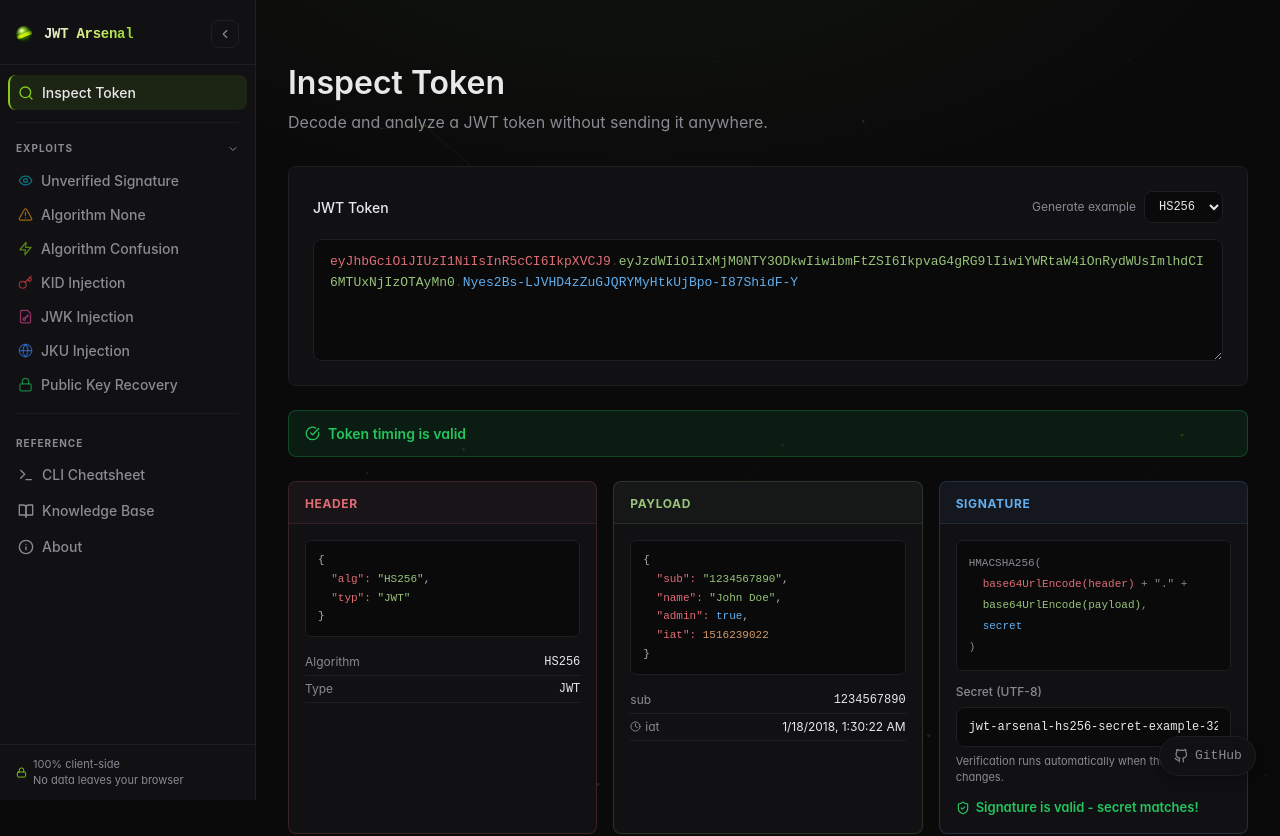
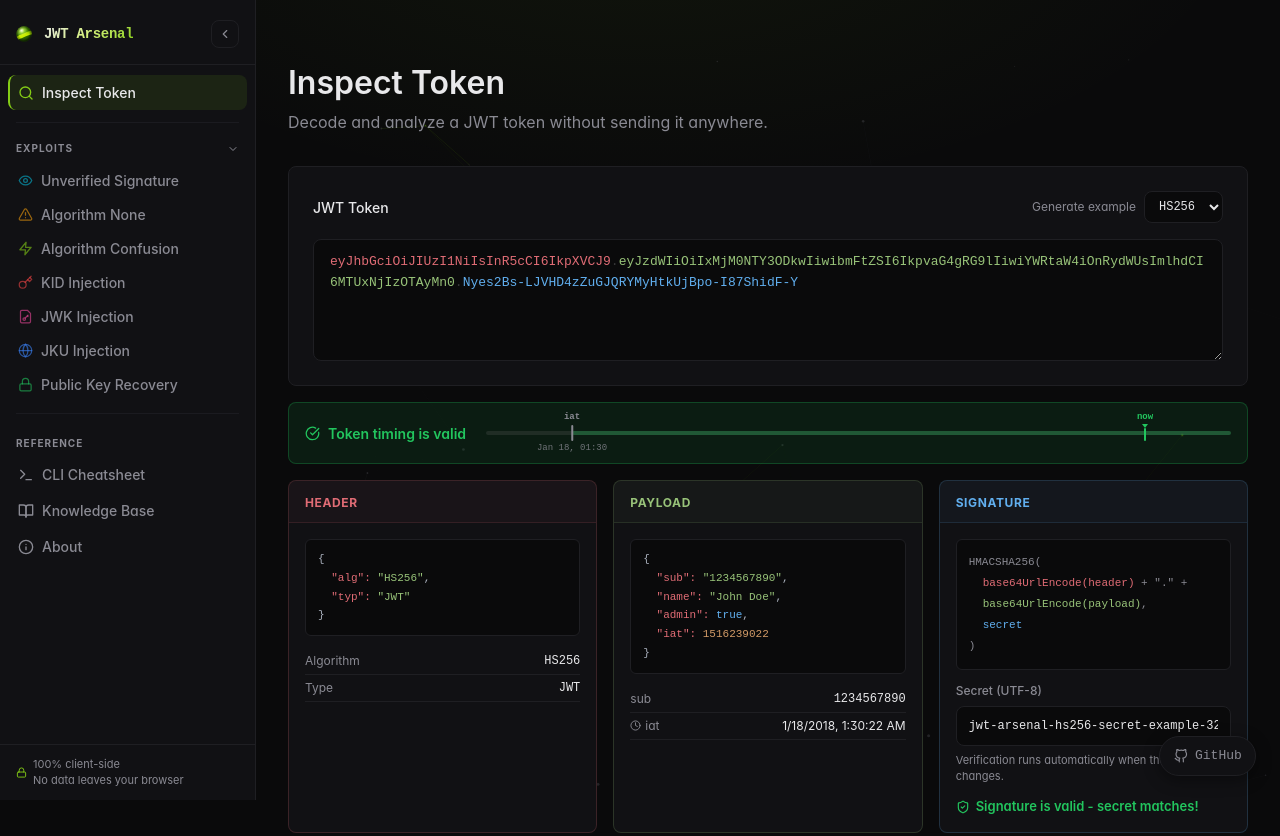
Before and after one commit to HiitCat/JWT-Arsenal, a Next.js app: page /inspect in a window 1280 px wide. Shown: the top 836 px of the page. Built offline with nearby package versions, Linux system fonts and the light colour scheme.

Commit message:
feat: added token validity timeline

```diff
--- a/app/inspect/page.tsx
+++ b/app/inspect/page.tsx
@@ -52,6 +52,10 @@ export default function InspectPage() {
   }, []);
 
   const expired = parsed ? isExpired(parsed.payload) : false;
+  const now = Math.floor(Date.now() / 1000);
+  const notYetValid = parsed
+    ? typeof parsed.payload.nbf === "number" && now < (parsed.payload.nbf as number)
+    : false;
 
   return (
     <PageContainer>
@@ -71,7 +75,7 @@ export default function InspectPage() {
             border: "1px solid var(--border)",
             borderRadius: "var(--radius)",
             padding: "24px",
-            marginBottom: "24px",
+            marginBottom: "16px",
           }}
         >
           <div style={{ marginBottom: "16px", display: "flex", alignItems: "center", justifyContent: "space-between", gap: "16px", flexWrap: "wrap" }}>
@@ -106,27 +110,26 @@ export default function InspectPage() {
 
         {parsed && (
           <>
-            <div style={{ marginBottom: "24px" }}>
+            <div style={{ marginBottom: "16px" }}>
               <div
                 style={{
-                  display: "flex",
-                  alignItems: "center",
-                  gap: "8px",
-                  padding: "12px 16px",
-                  background: expired ? "var(--danger-tint)" : "var(--success-tint)",
-                  border: `1px solid ${expired ? "var(--danger-border-strong)" : "var(--success-border)"}`,
+                  padding: "10px 16px",
+                  background: expired ? "var(--danger-tint)" : notYetValid ? "rgba(245,158,11,0.06)" : "var(--success-tint)",
+                  border: `1px solid ${expired ? "var(--danger-border-strong)" : notYetValid ? "rgba(245,158,11,0.35)" : "var(--success-border)"}`,
                   borderRadius: "var(--radius)",
                 }}
               >
-                {expired ? <AlertCircle size={15} color="var(--danger)" /> : <CheckCircle size={15} color="var(--success)" />}
-                <span style={{ fontSize: "14px", fontWeight: 600, color: expired ? "var(--danger)" : "var(--success)" }}>
-                  {expired ? "Token is expired" : "Token timing is valid"}
-                </span>
-                {typeof parsed.payload.exp === "number" && (
-                  <span style={{ fontSize: "13px", color: "var(--text-muted)", marginLeft: "4px" }}>
-                    - exp: {formatTimestamp(parsed.payload.exp)}
+                <div style={{ display: "flex", alignItems: "center", gap: "8px" }}>
+                  {expired
+                    ? <AlertCircle size={15} color="var(--danger)" />
+                    : notYetValid
+                    ? <AlertCircle size={15} color="#f59e0b" />
+                    : <CheckCircle size={15} color="var(--success)" />}
+                  <span style={{ fontSize: "14px", fontWeight: 600, color: expired ? "var(--danger)" : notYetValid ? "#f59e0b" : "var(--success)", whiteSpace: "nowrap" }}>
+                    {expired ? "Token is expired" : notYetValid ? "Token not yet valid" : "Token timing is valid"}
                   </span>
-                )}
+                  <TimingTimeline payload={parsed.payload} />
+                </div>
               </div>
             </div>
 
@@ -135,7 +138,7 @@ export default function InspectPage() {
                 display: "grid",
                 gridTemplateColumns: "1fr 1fr 1fr",
                 gap: "16px",
-                marginBottom: "24px",
+                marginBottom: "16px",
               }}
             >
               <Section title="Header" accent={JWT_PART_COLORS.header}>
@@ -180,7 +183,7 @@ export default function InspectPage() {
                 background: "var(--bg-elevated)",
                 border: "1px solid var(--border)",
                 borderRadius: "var(--radius)",
-                padding: "24px",
+                padding: "16px",
               }}
             >
               <div style={{ fontSize: "14px", fontWeight: 500, color: "var(--text)", marginBottom: "16px" }}>
@@ -442,6 +445,82 @@ function SignatureVerifier({
   );
 }
 
+function TimingTimeline({ payload }: { payload: Record<string, unknown> }) {
+  const now = Math.floor(Date.now() / 1000);
+  const iat = typeof payload.iat === "number" ? payload.iat : null;
+  const nbf = typeof payload.nbf === "number" ? payload.nbf : null;
+  const exp = typeof payload.exp === "number" ? payload.exp : null;
+
+  const claimTs = [iat, nbf, exp].filter((t): t is number => t !== null);
+  if (claimTs.length === 0) return null;
+
+  const allTs = [...claimTs, now];
+  const minTs = Math.min(...allTs);
+  const maxTs = Math.max(...allTs);
+  const range = maxTs - minTs || 7200;
+  const pad = range * 0.15;
+  const start = minTs - pad;
+  const total = maxTs + pad - start;
+
+  const pct = (ts: number) => `${((ts - start) / total) * 100}%`;
+  const pctN = (ts: number) => ((ts - start) / total) * 100;
+
+  const isExpired = exp !== null && now > exp;
+  const isNotYetValid = nbf !== null && now < nbf;
+  const nowColor = isExpired ? "var(--danger)" : isNotYetValid ? "#f59e0b" : "var(--success)";
+
+  const validStart = nbf ?? iat ?? start;
+  const validEnd = exp ?? (maxTs + pad);
+  const validStartPct = pctN(validStart);
+  const validWidthPct = pctN(validEnd) - validStartPct;
+
+  const markers: Array<{ ts: number; label: string; color: string }> = [
+    iat !== null ? { ts: iat, label: "iat", color: "var(--text-muted)" } : null,
+    nbf !== null && nbf !== iat ? { ts: nbf, label: "nbf", color: "#f59e0b" } : null,
+    exp !== null ? { ts: exp, label: "exp", color: isExpired ? "var(--danger)" : "var(--success)" } : null,
+  ].filter((m): m is { ts: number; label: string; color: string } => m !== null);
+
+  const fmtTitle = (ts: number) => new Date(ts * 1000).toLocaleString("en-US", { month: "short", day: "numeric", year: "numeric", hour: "2-digit", minute: "2-digit", hour12: false });
+
+  // px layout: bar centered at CONTAINER_H/2
+  const CONTAINER_H = 40;
+  const BAR_H = 4;
+  const BAR_TOP = (CONTAINER_H - BAR_H) / 2; // 18 — bar center = 20 = container center
+  const TICK_TOP = BAR_TOP - 6;              // 12 — tick starts 6px above bar
+  const TICK_H = BAR_H + 12;                // 16 — tick ends 8px below bar
+
+  const fmtDate = (ts: number) =>
+    new Date(ts * 1000).toLocaleString("en-US", { month: "short", day: "numeric", hour: "2-digit", minute: "2-digit", hour12: false });
+
+  return (
+    <div style={{ flex: 1, minWidth: 0, position: "relative", height: `${CONTAINER_H}px`, marginLeft: "12px" }}>
+      {/* Bar track */}
+      <div style={{ position: "absolute", left: 0, right: 0, top: `${BAR_TOP}px`, height: `${BAR_H}px`, borderRadius: "2px", background: "rgba(128,128,128,0.18)" }}>
+        <div style={{ position: "absolute", left: `${validStartPct}%`, width: `${Math.max(0, validWidthPct)}%`, top: 0, bottom: 0, background: "var(--success)", opacity: 0.28, borderRadius: "2px" }} />
+        {exp !== null && (
+          <div style={{ position: "absolute", left: pct(exp), right: 0, top: 0, bottom: 0, background: "var(--danger)", opacity: 0.22, borderRadius: "0 2px 2px 0" }} />
+        )}
+      </div>
+
+      {/* Claim markers */}
+      {markers.map((m) => (
+        <div key={m.label} style={{ position: "absolute", left: pct(m.ts), top: 0, bottom: 0, transform: "translateX(-50%)", pointerEvents: "none" }}>
+          <div style={{ position: "absolute", top: 0, left: "50%", transform: "translateX(-50%)", fontSize: "9px", fontWeight: 700, color: m.color, fontFamily: "var(--font-mono)", whiteSpace: "nowrap", lineHeight: 1 }}>{m.label}</div>
+          <div style={{ position: "absolute", top: `${TICK_TOP}px`, left: "50%", transform: "translateX(-50%)", width: "1.5px", height: `${TICK_H}px`, background: m.color, borderRadius: "1px" }} />
+          <div style={{ position: "absolute", bottom: 0, left: "50%", transform: "translateX(-50%)", fontSize: "9px", color: m.color, fontFamily: "var(--font-mono)", whiteSpace: "nowrap", lineHeight: 1, opacity: 0.8 }}>{fmtDate(m.ts)}</div>
+        </div>
+      ))}
+
+      {/* Now indicator */}
+      <div style={{ position: "absolute", left: pct(now), top: 0, bottom: 0, transform: "translateX(-50%)", pointerEvents: "none", zIndex: 1 }}>
+        <div style={{ position: "absolute", top: 0, left: "50%", transform: "translateX(-50%)", fontSize: "9px", fontWeight: 700, color: nowColor, fontFamily: "var(--font-mono)", whiteSpace: "nowrap", lineHeight: 1 }}>now</div>
+        <div style={{ position: "absolute", top: `${TICK_TOP - 1}px`, left: "50%", transform: "translateX(-50%)", width: 0, height: 0, borderLeft: "3px solid transparent", borderRight: "3px solid transparent", borderTop: `4px solid ${nowColor}` }} />
+        <div style={{ position: "absolute", top: `${TICK_TOP + 3}px`, left: "50%", transform: "translateX(-50%)", width: "2px", height: `${TICK_H - 3}px`, background: nowColor, borderRadius: "1px" }} />
+      </div>
+    </div>
+  );
+}
+
 function Section({ title, accent, children }: { title: string; accent: string; children: React.ReactNode }) {
   return (
     <div
```
